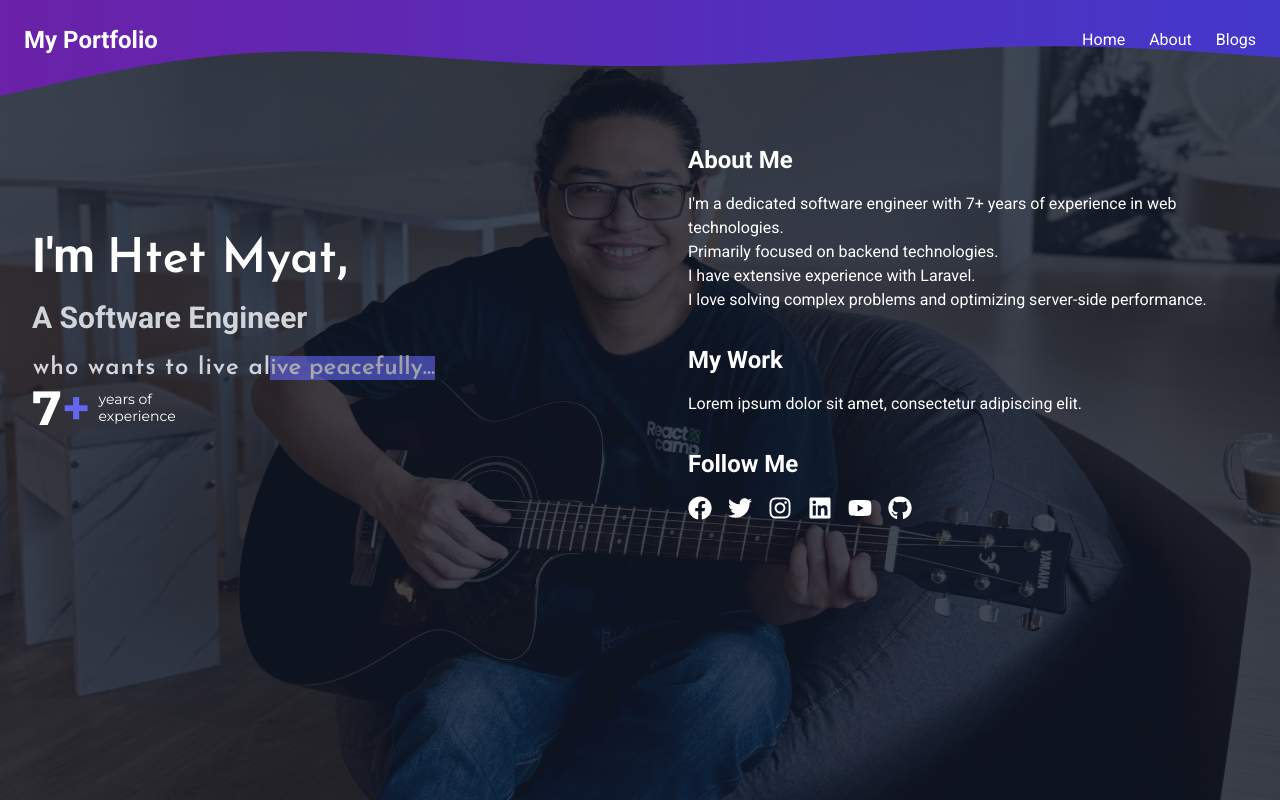
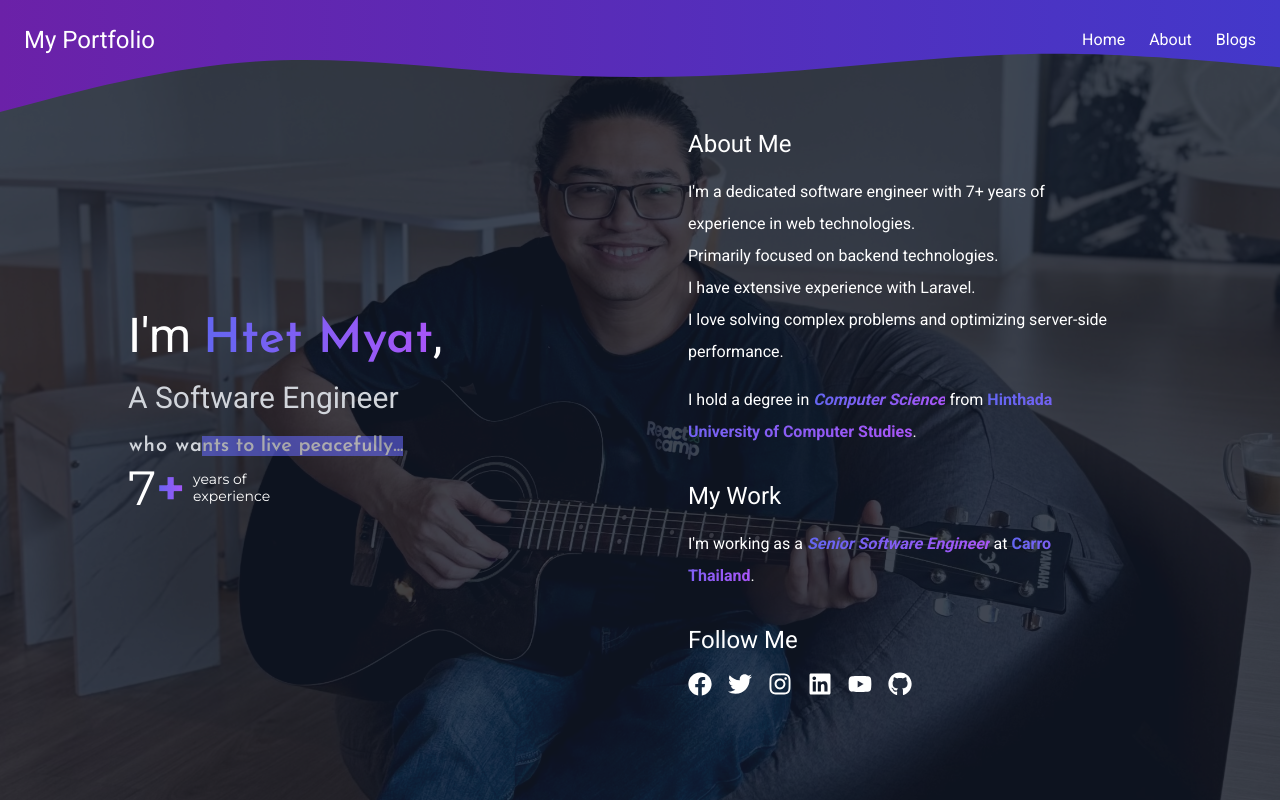
Before and after one commit to htetmyathlaing/htetmyathlaing.me, a Next.js app: page / in a window 1280 px wide. Built offline with nearby package versions, Linux system fonts and the light colour scheme.

Commit message:
feat: new profile look

```diff
--- a/components/Navbar.js
+++ b/components/Navbar.js
@@ -9,7 +9,7 @@ export default function Navbar() {
 
     return (
         <header className={`relative text-white z-10 ${isHome ? 'bg-transparent': ''}`}>
-            <svg className="absolute top-0 left-0 w-full h-24 z-0" viewBox="0 0 1440 320" preserveAspectRatio="none">
+            <svg className="absolute top-0 left-0 w-full h-28 z-0" viewBox="0 0 1440 320" preserveAspectRatio="none">
                 <defs>
                     <linearGradient id="gradient" x1="0%" y1="0%" x2="100%" y2="0%">
                         <stop offset="0%" style={{ stopColor: '#6B21A8', stopOpacity: 1 }} />
@@ -20,7 +20,7 @@ export default function Navbar() {
             </svg>
             <div className="bg-transparent p-6 relative z-10">
                 <div className="flex justify-between items-center">
-                    <div className="text-2xl font-bold">My Portfolio</div>
+                    <div className="text-2xl">My Portfolio</div>
                     <nav className="hidden md:flex space-x-6">
                         <Link href="/" className="hover:text-indigo-400">Home</Link>
                         <Link href="/about" className="hover:text-indigo-400">About</Link>
--- /dev/null
+++ b/components/profile/About.js
@@ -0,0 +1,21 @@
+import Link from 'next/link';
+
+export default function About() {
+    return (
+        <div>
+            <h2 className="text-2xl mb-4">About Me</h2>
+            <p className="mb-4">
+                I&apos;m a dedicated software engineer with 7+ years of experience in web technologies.
+                <br />
+                Primarily focused on backend technologies.
+                <br />
+                I have extensive experience with Laravel.
+                <br />
+                I love solving complex problems and optimizing server-side performance.
+            </p>
+            <p className="mb-4">
+            I hold a degree in <span className="text-gradient italic">Computer Science</span> from <Link href="http://www.ucsh.edu.mm" target="_blank" rel="noopener noreferrer" className="text-gradient no-underline">Hinthada University of Computer Studies</Link>.
+          </p>
+        </div>
+    );
+}
--- /dev/null
+++ b/components/profile/Contact.js
@@ -0,0 +1,30 @@
+import { FaFacebook, FaTwitter, FaInstagram, FaLinkedin, FaYoutube, FaGithub } from 'react-icons/fa';
+import Link from 'next/link';
+
+export default function Contact() {
+    return (
+        <div>
+            <h2 className="text-2xl mb-4">Follow Me</h2>
+            <div className="flex flex-wrap space-x-4">
+                <Link href="https://facebook.com/htetmyathlaing" passHref>
+                    <FaFacebook size={24} className="hover:text-indigo-400" />
+                </Link>
+                <Link href="https://twitter.com/htetmyathlaing" passHref>
+                    <FaTwitter size={24} className="hover:text-indigo-400" />
+                </Link>
+                <Link href="https://instagram.com/hm.htetmyathlaing" passHref>
+                    <FaInstagram size={24} className="hover:text-indigo-400" />
+                </Link>
+                <Link href="https://www.linkedin.com/in/htetmyathlaing/" passHref>
+                    <FaLinkedin size={24} className="hover:text-indigo-400" />
+                </Link>
+                <Link href="https://www.youtube.com/@htetmyathlaing-dev" passHref>
+                    <FaYoutube size={24} className="hover:text-indigo-400" />
+                </Link>
+                <Link href="https://github.com/htetmyathlaing" passHref>
+                    <FaGithub size={24} className="hover:text-indigo-400" />
+                </Link>
+            </div>
+        </div>
+    );
+}
--- /dev/null
+++ b/components/profile/Hero.js
@@ -0,0 +1,21 @@
+import React from 'react';
+import Typewriter from '../Typewriter';
+
+const Hero = () => {
+  return (
+    <div className="md:w-1/2 text-center md:text-left md:mr-8">
+      <h1 className="text-5xl mb-4">I&apos;m <span className="font-josefin text-gradient"> Htet Myat</span>,</h1>
+      <h1 className="text-3xl mb-4 text-gray-300">A Software Engineer</h1>
+      <Typewriter text="who wants to live peacefully..." className=" text-xl text-gray-300 font-josefin" />
+      <div className="text-lg flex items-center justify-center md:justify-start font-montserrat">
+        <span className="text-5xl text-white">7</span>
+        <span className="text-5xl text-gradient">+</span>
+        <span className="text-sm text-white ml-2 leading-tight inline-block text-left">
+          years of<br />experience
+        </span>
+      </div>
+    </div>
+  );
+};
+
+export default Hero;
--- /dev/null
+++ b/components/profile/Occupation.js
@@ -0,0 +1,13 @@
+import Link from 'next/link';
+
+export default function Occupation() {
+    return (
+        <div>
+            <h2 className="text-2xl mb-4">My Work</h2>
+
+            <p className="mb-4">
+            I&apos;m working as a <span className="text-gradient italic">Senior Software Engineer</span> at <Link href="https://carro.co.th/" target="_blank" rel="noopener noreferrer" className="text-gradient no-underline">Carro Thailand</Link>.
+          </p>
+        </div>
+    );
+}
--- a/pages/blogs/index.js
+++ b/pages/blogs/index.js
@@ -17,7 +17,7 @@ export default function Blog({ subPages }) {
         <ul>
           {subPages.map(page => (
             <li key={page.id} className="mb-4">
-              <Link href={`/blogs/${page.id}`} className="text-2xl font-bold text-blue-500">{page.name}</Link>
+              <Link href={`/blogs/${page.id}`} className="text-2xl font-bold text-indigo-500 ">{page.name}</Link>
               <div className="text-sm text-gray-600">{page.date}</div>
             </li>
           ))}
--- a/pages/index.js
+++ b/pages/index.js
@@ -2,59 +2,26 @@ import Image from 'next/image';
 import { FaFacebook, FaTwitter, FaInstagram, FaLinkedin, FaYoutube, FaGithub } from 'react-icons/fa';
 import Head from 'next/head';
 import Navbar from '../components/Navbar';
-import Typewriter from '../components/Typewriter';
+import Hero from '../components/profile/Hero';
+import About from '../components/profile/About';
+import Occupation from '../components/profile/Occupation';
+import Contact from '../components/profile/Contact';
 
 export default function Profile() {
-
     return (
         <div className="bg-gray-900 text-white min-h-screen relative">
             <div className="absolute inset-0 z-0">
                 <Image src="/img/profile.jpeg" alt="Profile Photo" layout="fill" objectFit="cover" className="opacity-20" />
             </div>
             <Navbar />
-            <main className="flex flex-col md:flex-row items-center justify-center p-8 relative">
-                <div className="md:w-1/2 text-center md:text-left md:mr-8">
-                    <h1 className="text-5xl font-bold mb-4">I&apos;m <span className="font-josefin"> Htet Myat</span>,</h1>
-                    <h1 className="text-3xl font-bold mb-4 text-gray-300">A Software Engineer</h1>
-                    <Typewriter text="who wants to live alive peacefully..." className="text-2xl text-gray-300 font-josefin" />
-                    <div className="text-lg flex items-center justify-center md:justify-start font-montserrat">
-                        <span className="text-5xl font-bold text-white">7</span>
-                        <span className="text-5xl font-bold text-indigo-500">+</span>
-                        <span className="text-sm text-white ml-2 leading-tight">
-                            years of<br />experience
-                        </span>
-                    </div>
-                </div>
+            <main className="flex flex-col md:flex-row items-center justify-center px-0 py-4 md:px-20 lg:px-32 xl:px-32 relative">
+                <Hero />
                 <div className="md:w-1/2 mt-8 md:mt-0">
                     <section className="p-8">
-                        <div className="space-y-8">
-                            <div>
-                                <h2 className="text-2xl font-semibold mb-4">About Me</h2>
-                                <p className="mb-4">
-                                    I&apos;m a dedicated software engineer with 7+ years of experience in web technologies.
-                                    <br />
-                                    Primarily focused on backend technologies.
-                                    <br />
-                                    I have extensive experience with Laravel.
-                                    <br />
-                                    I love solving complex problems and optimizing server-side performance.
-                                </p>
-                            </div>
-                            <div>
-                                <h2 className="text-2xl font-semibold mb-4">My Work</h2>
-                                <p className="mb-4">Lorem ipsum dolor sit amet, consectetur adipiscing elit.</p>
-                            </div>
-                            <div>
-                                <h2 className="text-2xl font-semibold mb-4">Follow Me</h2>
-                                <div className="flex flex-wrap space-x-4">
-                                    <a href="https://facebook.com" className="hover:text-indigo-400"><FaFacebook size={24} /></a>
-                                    <a href="https://twitter.com" className="hover:text-indigo-400"><FaTwitter size={24} /></a>
-                                    <a href="https://instagram.com" className="hover:text-indigo-400"><FaInstagram size={24} /></a>
-                                    <a href="https://linkedin.com" className="hover:text-indigo-400"><FaLinkedin size={24} /></a>
-                                    <a href="https://youtube.com" className="hover:text-indigo-400"><FaYoutube size={24} /></a>
-                                    <a href="https://github.com" className="hover:text-indigo-400"><FaGithub size={24} /></a>
-                                </div>
-                            </div>
+                        <div className="space-y-8 leading-8">
+                            <About />
+                            <Occupation />
+                            <Contact />
                         </div>
                     </section>
                 </div>
--- a/styles/globals.css
+++ b/styles/globals.css
@@ -10,8 +10,7 @@ body {
   margin: 0;
   padding: 0;
   box-sizing: border-box;
-  font-family: 'Roboto', -apple-system, BlinkMacSystemFont, 'Segoe UI', 'Oxygen',
-    'Ubuntu', 'Cantarell', 'Fira Sans', 'Droid Sans', 'Helvetica Neue', Arial, 'Noto Sans', sans-serif, 'Apple Color Emoji', 'Segoe UI Emoji', 'Segoe UI Symbol', 'Noto Color Emoji';
+  font-family: 'Roboto', sans-serif;
 }
 
 main {
--- a/tailwind.config.js
+++ b/tailwind.config.js
@@ -16,8 +16,20 @@ module.exports = {
         'josefin': ['"Josefin Sans"', 'sans-serif'],
         'roboto': ['"Roboto"', 'sans-serif'],
         'montserrat': ['"Montserrat"', 'sans-serif'],
-      },
+      }
     }
   },
-  plugins: [],
+  plugins: [
+    function({ addUtilities }) {
+      const newUtilities = {
+        '.bg-gradient': {
+          '@apply bg-gradient-to-r from-indigo-500 to-purple-500': {},
+        },
+        '.text-gradient': {
+          '@apply font-bold bg-gradient to-purple-500 text-transparent bg-clip-text': {},
+        },
+      }
+      addUtilities(newUtilities, ['responsive', 'hover'])
+    },
+  ],
 }
```
